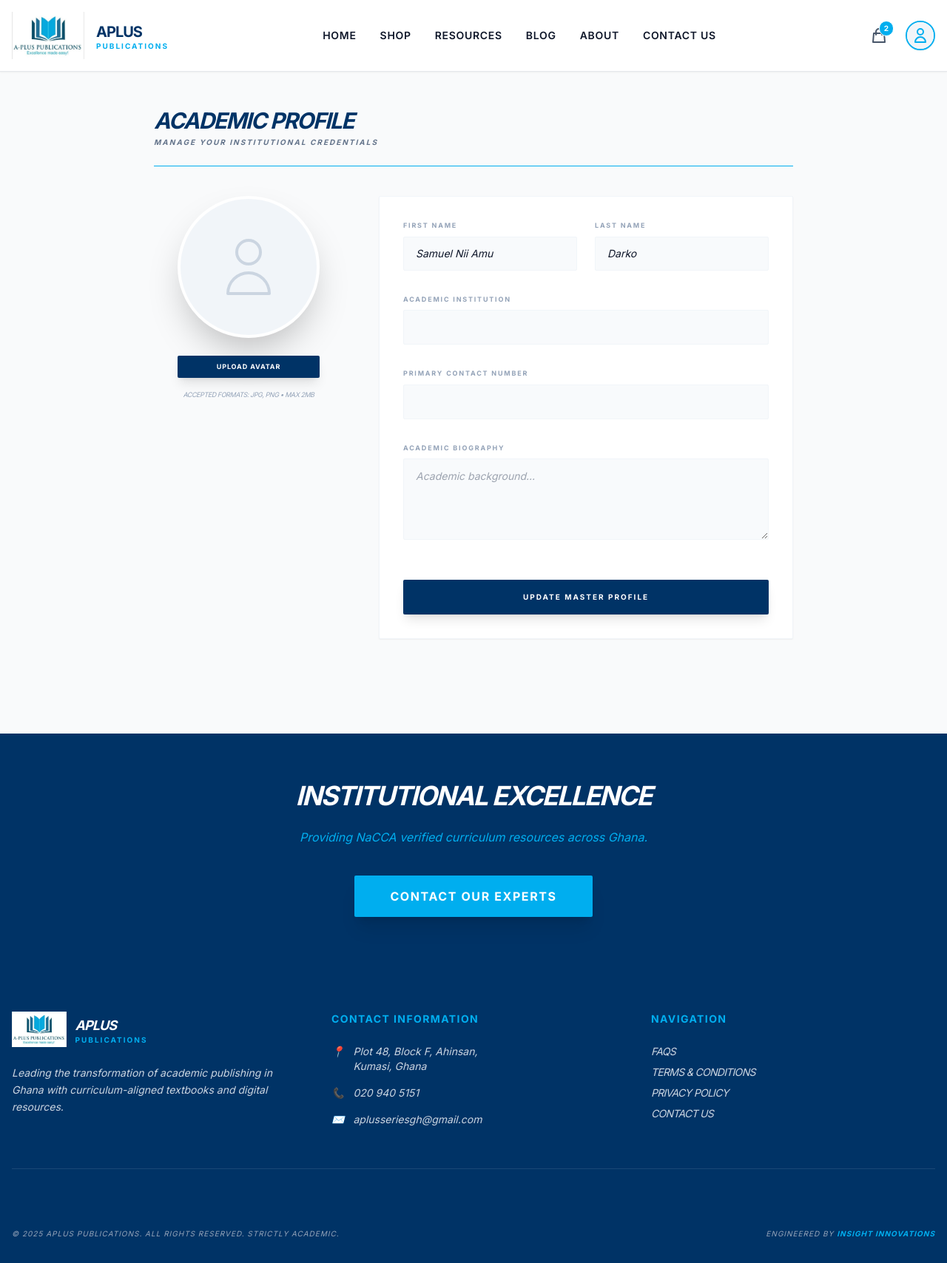
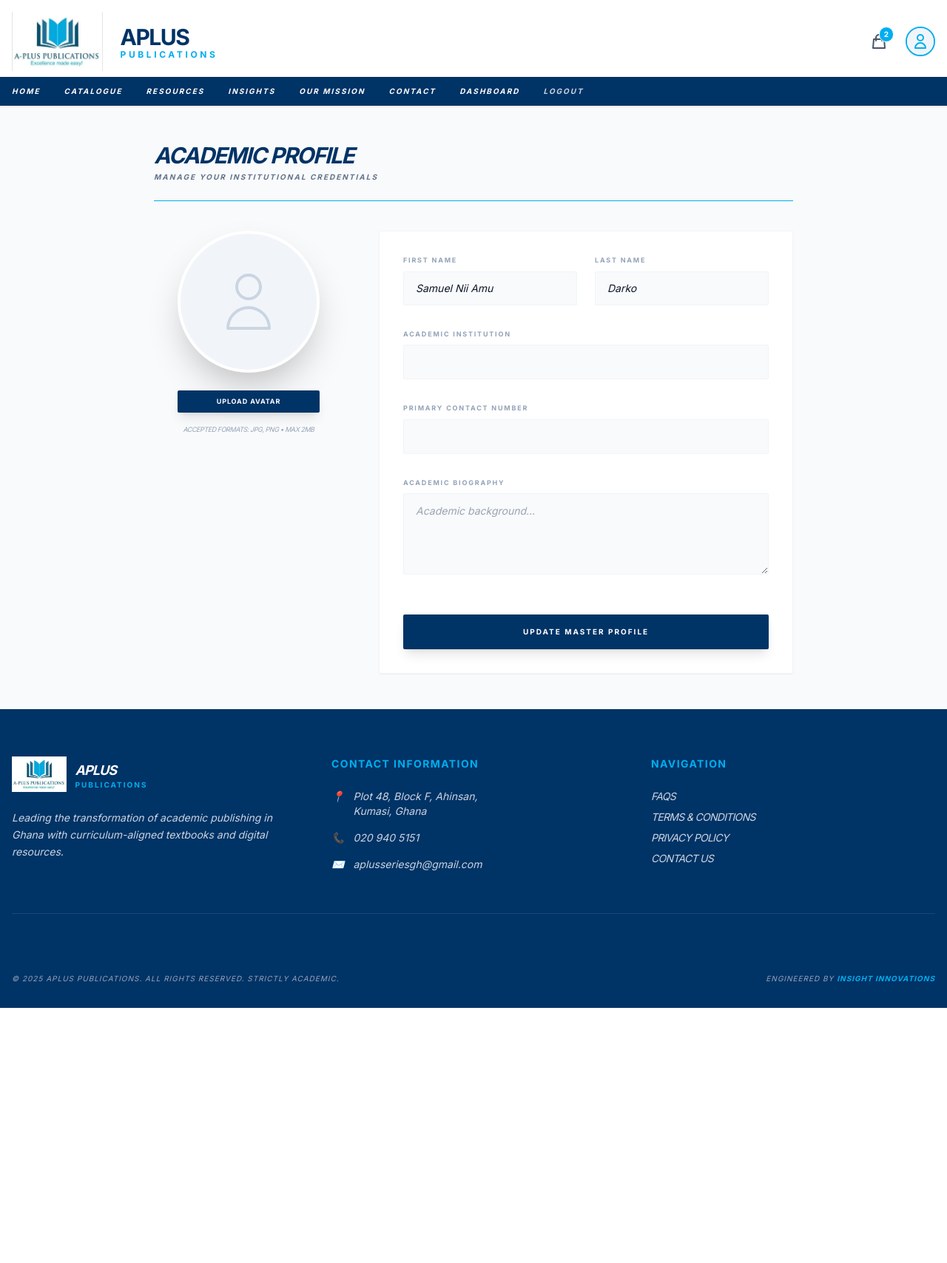
Before and after one commit to NiiDk/Aplus_Publications, a Django app: page /accounts/profile/update/ in a window 1280 px wide. Shown: the whole page at 74% size. After the commit the page ends 1363 px from the top, so only its background shows below. Run offline with Django 4.2, Linux system fonts and the light colour scheme; a user stored in the database is signed in; data comes from the database, SQL or seed files in the repository; some libraries are stand-ins or nearby versions.

Commit message:
Update base.html

```diff
--- a/templates/base.html
+++ b/templates/base.html
@@ -26,34 +26,26 @@
         body { font-family: 'Inter', sans-serif; }
         .academic-border { border-left: 4px solid #00AEEF; }
         [x-cloak] { display: none !important; }
+        .scrollbar-hide::-webkit-scrollbar { display: none; }
+        .scrollbar-hide { -ms-overflow-style: none; scrollbar-width: none; }
     </style>
     {% block extra_head %}{% endblock %}
 </head>
 <body class="bg-gray-50 text-slate-900" hx-headers='{"X-CSRFToken": "{{ csrf_token }}"}'>
     <header class="bg-white border-b sticky top-0 z-50 shadow-sm" x-data="{ open: false }">
-        <nav class="container mx-auto px-4 py-4 flex justify-between items-center">
-            <!-- Logo Section -->
+        <nav class="container mx-auto px-4 pt-4 pb-2 flex justify-between items-center">
+            <!-- Large Institutional Logo Section -->
             <a href="{% url 'pages:home' %}" class="flex items-center group">
-                <div class="h-12 md:h-16 w-auto mr-4">
+                <div class="h-16 md:h-20 w-auto mr-6">
                     <img src="{% static 'images/logo.png' %}" alt="Aplus Publications Logo" class="h-full w-auto object-contain" onerror="this.style.display='none'">
                 </div>
                 <div class="flex flex-col leading-none">
-                    <span class="text-brandDeepBlue font-bold text-lg md:text-xl tracking-tighter">APLUS</span>
-                    <span class="text-brandSkyBlue font-bold text-[10px] tracking-[0.2em] uppercase">Publications</span>
+                    <span class="text-brandDeepBlue font-black text-2xl md:text-3xl tracking-tighter">APLUS</span>
+                    <span class="text-brandSkyBlue font-bold text-[12px] tracking-[0.3em] uppercase">Publications</span>
                 </div>
             </a>
 
-            <!-- Desktop Navigation -->
-            <div class="hidden lg:flex space-x-8 text-sm font-semibold uppercase tracking-wider">
-                <a href="{% url 'pages:home' %}" class="hover:text-brandSkyBlue transition">Home</a>
-                <a href="{% url 'shop:textbook_list' %}" class="hover:text-brandSkyBlue transition">Shop</a>
-                <a href="{% url 'resources:resource_list' %}" class="hover:text-brandSkyBlue transition">Resources</a>
-                <a href="{% url 'blog:post_list' %}" class="hover:text-brandSkyBlue transition">Blog</a>
-                <a href="{% url 'pages:about' %}" class="hover:text-brandSkyBlue transition">About</a>
-                <a href="{% url 'pages:contact' %}" class="hover:text-brandSkyBlue transition">Contact Us</a>
-            </div>
-
-            <!-- Action Section (Cart + Auth/Drawer) -->
+            <!-- Desktop Right Actions -->
             <div class="flex items-center space-x-6">
                 <a href="{% url 'orders:cart_detail' %}" class="relative text-slate-600 hover:text-brandSkyBlue transition">
                     <svg xmlns="http://www.w3.org/2000/svg" class="h-6 w-6" fill="none" viewBox="0 0 24 24" stroke="currentColor">
@@ -79,12 +71,7 @@
                         </div>
                     </button>
                 {% else %}
-                    <div class="hidden md:flex items-center space-x-4">
-                        <a href="{% url 'accounts:login' %}" class="text-sm font-medium hover:text-brandSkyBlue transition">Login</a>
-                        <a href="{% url 'accounts:register' %}" class="bg-brandSkyBlue text-white px-4 py-2 rounded-sm text-xs font-bold uppercase tracking-widest hover:bg-brandDeepBlue transition shadow-sm">Register</a>
-                    </div>
-                    <!-- Mobile Menu Button -->
-                    <button @click="open = true" class="lg:hidden text-slate-600 hover:text-brandSkyBlue transition">
+                    <button @click="open = true" class="text-slate-600 hover:text-brandSkyBlue transition">
                         <svg xmlns="http://www.w3.org/2000/svg" class="h-6 w-6" fill="none" viewBox="0 0 24 24" stroke="currentColor">
                             <path stroke-linecap="round" stroke-linejoin="round" stroke-width="2" d="M4 6h16M4 12h16m-7 6h7" />
                         </svg>
@@ -93,48 +80,41 @@
             </div>
         </nav>
 
+        <!-- Horizontal Sub-Navigation Items -->
+        <div class="bg-brandDeepBlue text-white overflow-x-auto whitespace-nowrap scrollbar-hide">
+            <div class="container mx-auto px-4 flex space-x-8 py-3 text-[10px] font-black uppercase tracking-[0.2em] italic">
+                <a href="{% url 'pages:home' %}" class="hover:text-brandSkyBlue transition">Home</a>
+                <a href="{% url 'shop:textbook_list' %}" class="hover:text-brandSkyBlue transition">Catalogue</a>
+                <a href="{% url 'resources:resource_list' %}" class="hover:text-brandSkyBlue transition">Resources</a>
+                <a href="{% url 'blog:post_list' %}" class="hover:text-brandSkyBlue transition">Insights</a>
+                <a href="{% url 'pages:about' %}" class="hover:text-brandSkyBlue transition">Our Mission</a>
+                <a href="{% url 'pages:contact' %}" class="hover:text-brandSkyBlue transition">Contact</a>
+                {% if user.is_authenticated %}
+                    <a href="{% url 'dashboard:index' %}" class="hover:text-brandSkyBlue transition">Dashboard</a>
+                    <a href="{% url 'accounts:logout' %}" class="hover:text-red-400 transition text-slate-300">Logout</a>
+                {% else %}
+                    <a href="{% url 'accounts:login' %}" class="hover:text-brandSkyBlue transition">Login</a>
+                    <a href="{% url 'accounts:register' %}" class="hover:text-brandSkyBlue transition text-brandSkyBlue">Register</a>
+                {% endif %}
+            </div>
+        </div>
+
         <!-- Menu Drawer -->
-        <div x-show="open"
-             x-cloak
-             class="fixed inset-0 z-[100] overflow-hidden"
-             aria-labelledby="slide-over-title"
-             role="dialog"
-             aria-modal="true">
+        <div x-show="open" x-cloak class="fixed inset-0 z-[100] overflow-hidden" role="dialog" aria-modal="true">
             <div class="absolute inset-0 overflow-hidden">
-                <!-- Overlay -->
-                <div x-show="open"
-                     x-transition:enter="ease-in-out duration-500"
-                     x-transition:enter-start="opacity-0"
-                     x-transition:enter-end="opacity-100"
-                     x-transition:leave="ease-in-out duration-500"
-                     x-transition:leave-start="opacity-100"
-                     x-transition:leave-end="opacity-0"
-                     @click="open = false"
-                     class="absolute inset-0 bg-slate-900 bg-opacity-75 transition-opacity"
-                     aria-hidden="true"></div>
-
+                <div x-show="open" x-transition:enter="duration-500" x-transition:enter-start="opacity-0" x-transition:enter-end="opacity-100" x-transition:leave="duration-500" x-transition:leave-start="opacity-100" x-transition:leave-end="opacity-0" @click="open = false" class="absolute inset-0 bg-slate-900 bg-opacity-75 transition-opacity"></div>
                 <div class="fixed inset-y-0 right-0 max-w-full flex">
-                    <div x-show="open"
-                         x-transition:enter="transform transition ease-in-out duration-500 sm:duration-700"
-                         @click.away="open = false"
-                         x-transition:enter-start="translate-x-full"
-                         x-transition:enter-end="translate-x-0"
-                         x-transition:leave="transform transition ease-in-out duration-500 sm:duration-700"
-                         x-transition:leave-start="translate-x-0"
-                         x-transition:leave-end="translate-x-full"
-                         class="relative w-80 max-w-md">
-
+                    <div x-show="open" x-transition:enter="transform transition duration-500" x-transition:enter-start="translate-x-full" x-transition:enter-end="translate-x-0" x-transition:leave="transform transition duration-500" x-transition:leave-start="translate-x-0" x-transition:leave-end="translate-x-full" @click.away="open = false" class="relative w-80">
                         <div class="h-full flex flex-col bg-white shadow-2xl overflow-y-scroll">
                             <div class="px-6 py-8 bg-brandDeepBlue text-white flex justify-between items-center">
-                                <h2 class="text-xs font-black uppercase tracking-[0.2em] italic">Menu Control</h2>
+                                <h2 class="text-xs font-black uppercase tracking-[0.2em] italic">Account Control</h2>
                                 <button @click="open = false" class="text-white hover:text-brandSkyBlue transition">
                                     <svg class="h-6 w-6" fill="none" viewBox="0 0 24 24" stroke="currentColor">
                                         <path stroke-linecap="round" stroke-linejoin="round" stroke-width="2" d="M6 18L18 6M6 6l12 12" />
                                     </svg>
                                 </button>
                             </div>
-
-                            <div class="relative flex-1 px-6 py-10">
+                            <div class="flex-1 px-6 py-10">
                                 {% if user.is_authenticated %}
                                     <div class="mb-10 pb-6 border-b border-slate-100 flex items-center space-x-4">
                                         <div class="w-12 h-12 rounded-full overflow-hidden border border-brandSkyBlue">
@@ -150,24 +130,21 @@
                                         </div>
                                         <div>
                                             <p class="font-bold text-brandDeepBlue text-sm italic">{{ user.get_full_name }}</p>
-                                            <p class="text-[9px] text-slate-400 uppercase tracking-widest">{{ user.role }}</p>
+                                            <p class="text-[9px] text-slate-400 uppercase tracking-widest">{{ user.get_role_display }}</p>
                                         </div>
                                     </div>
                                 {% endif %}
-
                                 <nav class="space-y-6">
-                                    <a href="{% url 'pages:home' %}" class="block text-xs font-black uppercase tracking-widest text-slate-600 hover:text-brandSkyBlue transition italic">Home</a>
-                                    <a href="{% url 'shop:textbook_list' %}" class="block text-xs font-black uppercase tracking-widest text-slate-600 hover:text-brandSkyBlue transition italic">Catalogue</a>
-                                    <a href="{% url 'resources:resource_list' %}" class="block text-xs font-black uppercase tracking-widest text-slate-600 hover:text-brandSkyBlue transition italic">Resources</a>
-
+                                    <a href="{% url 'pages:home' %}" class="block text-xs font-black uppercase tracking-widest text-slate-600 hover:text-brandSkyBlue transition italic">Platform Home</a>
+                                    <a href="{% url 'shop:textbook_list' %}" class="block text-xs font-black uppercase tracking-widest text-slate-600 hover:text-brandSkyBlue transition italic">Browse Catalogue</a>
                                     {% if user.is_authenticated %}
-                                        <a href="{% url 'dashboard:index' %}" class="block text-xs font-black uppercase tracking-widest text-slate-600 hover:text-brandSkyBlue transition italic">Dashboard</a>
-                                        <a href="{% url 'accounts:profile_update' %}" class="block text-xs font-black uppercase tracking-widest text-slate-600 hover:text-brandSkyBlue transition italic">My Profile</a>
+                                        <a href="{% url 'dashboard:index' %}" class="block text-xs font-black uppercase tracking-widest text-slate-600 hover:text-brandSkyBlue transition italic">Dashboard Hub</a>
+                                        <a href="{% url 'accounts:profile_update' %}" class="block text-xs font-black uppercase tracking-widest text-slate-600 hover:text-brandSkyBlue transition italic">Edit Profile</a>
                                         <div class="pt-6 mt-6 border-t border-slate-50">
                                             <a href="{% url 'accounts:logout' %}" class="block text-xs font-black uppercase tracking-widest text-red-500 hover:text-red-700 transition italic">Log Out</a>
                                         </div>
                                     {% else %}
-                                        <a href="{% url 'accounts:login' %}" class="block text-xs font-black uppercase tracking-widest text-slate-600 hover:text-brandSkyBlue transition italic">Log In</a>
+                                        <a href="{% url 'accounts:login' %}" class="block text-xs font-black uppercase tracking-widest text-slate-600 hover:text-brandSkyBlue transition italic">Login Portal</a>
                                         <a href="{% url 'accounts:register' %}" class="block text-xs font-black uppercase tracking-widest text-brandSkyBlue transition italic">Register Account</a>
                                     {% endif %}
                                 </nav>
@@ -191,14 +168,6 @@
 
     <main class="min-h-screen">
         {% block content %}{% endblock %}
-
-        <section class="bg-brandDeepBlue py-16 mt-20 text-white">
-            <div class="container mx-auto px-4 text-center">
-                <h2 class="text-3xl md:text-4xl font-bold mb-6 italic uppercase tracking-tighter">Institutional Excellence</h2>
-                <p class="text-brandSkyBlue mb-10 max-w-2xl mx-auto italic font-medium">Providing NaCCA verified curriculum resources across Ghana.</p>
-                <a href="{% url 'pages:contact' %}" class="inline-block bg-brandSkyBlue text-white px-12 py-4 rounded-sm font-bold uppercase tracking-widest hover:bg-white hover:text-brandDeepBlue transition shadow-xl">Contact Our Experts</a>
-            </div>
-        </section>
     </main>
 
     <footer class="bg-brandDeepBlue text-white pt-16 pb-8">
```
